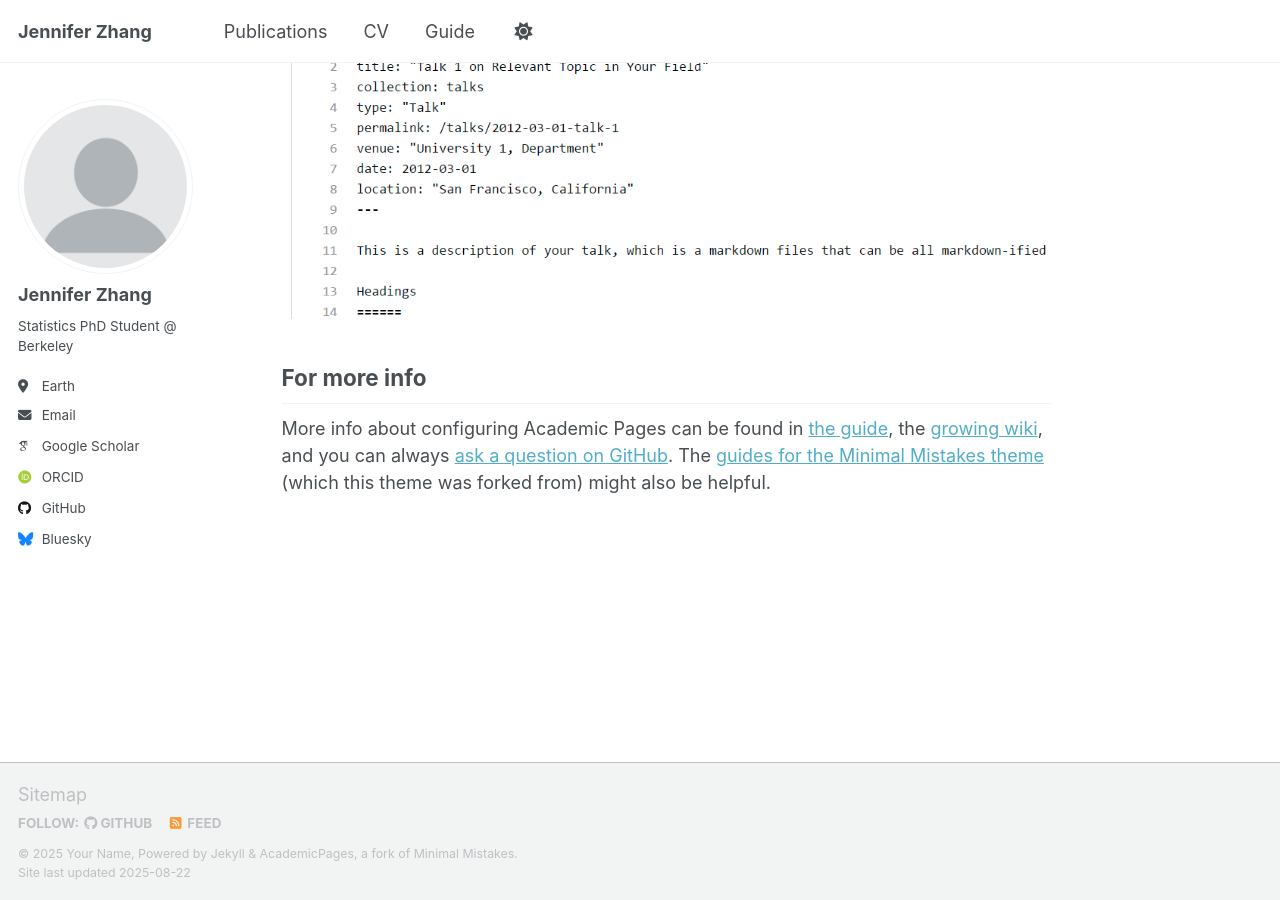
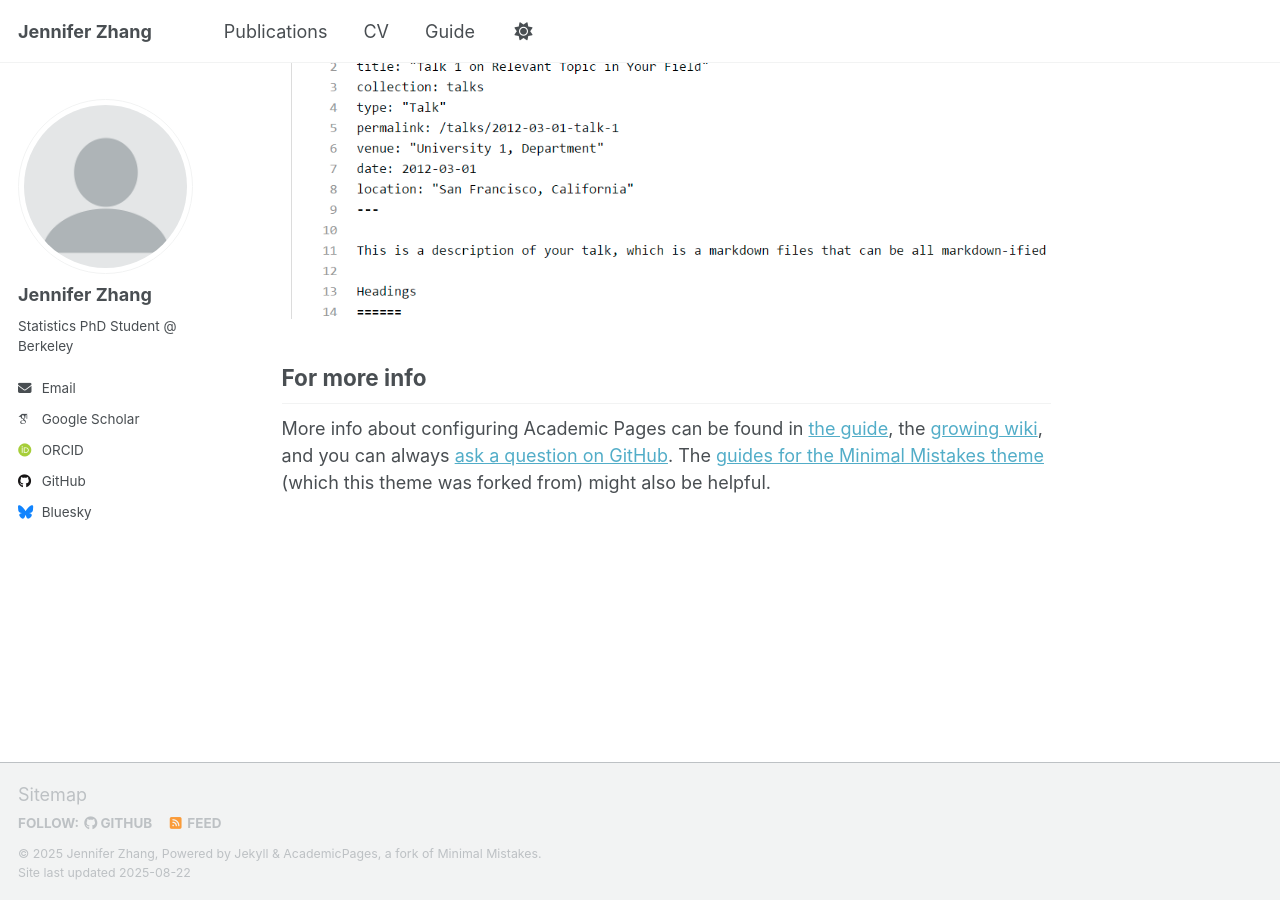
Before and after one commit to jenjzhang/jenjzhang.github.io, a Jekyll site: the page built from _pages/about.md, in a window 1280 px wide and 900 px high, scrolled down 2880 px. Built offline with Jekyll 4.4.1, drawn with Linux system fonts in a browser that asks for light colours; some web fonts are replaced; a script that is not in the unit is left out.

Commit message:
Update _config.yml

```diff
--- a/_config.yml
+++ b/_config.yml
@@ -11,7 +11,7 @@ locale                   : "en-US"
 site_theme               : "default" # Currently available options are "default", "air"
 title                    : "Jennifer Zhang"
 title_separator          : "-"
-name                     : &name "Your Name"
+name                     : &name "Jennifer Zhang"
 description              : &description "personal description"
 url                      : https://jenjzhang.github.io # the base hostname & protocol for your site e.g. "https://[your GitHub username].github.io" or if you already have some other page hosted on Github then use "https://[your GitHub username].github.io/[Your Repo Name]"
 baseurl                  : "" # the subpath of your site, e.g. "/blog"
@@ -26,7 +26,7 @@ author:
   name             : "Jennifer Zhang"
   pronouns         : # example: "she/her"
   bio              : "Statistics PhD Student @ Berkeley"
-  location         : "Earth"
+  location         : # "Earth"
   employer         : # "Red Brick University"
   uri              : # URL
   email            : "jenniferzhang@berkeley.edu"
@@ -80,8 +80,8 @@ author:
 
 # Publication Category - The following the list of publication categories and their headings
 publication_category:
-  books:
-    title: 'Books'
+  # books:
+  #   title: 'Books'
   manuscripts:
     title: 'Journal Articles'
   conferences:
```
